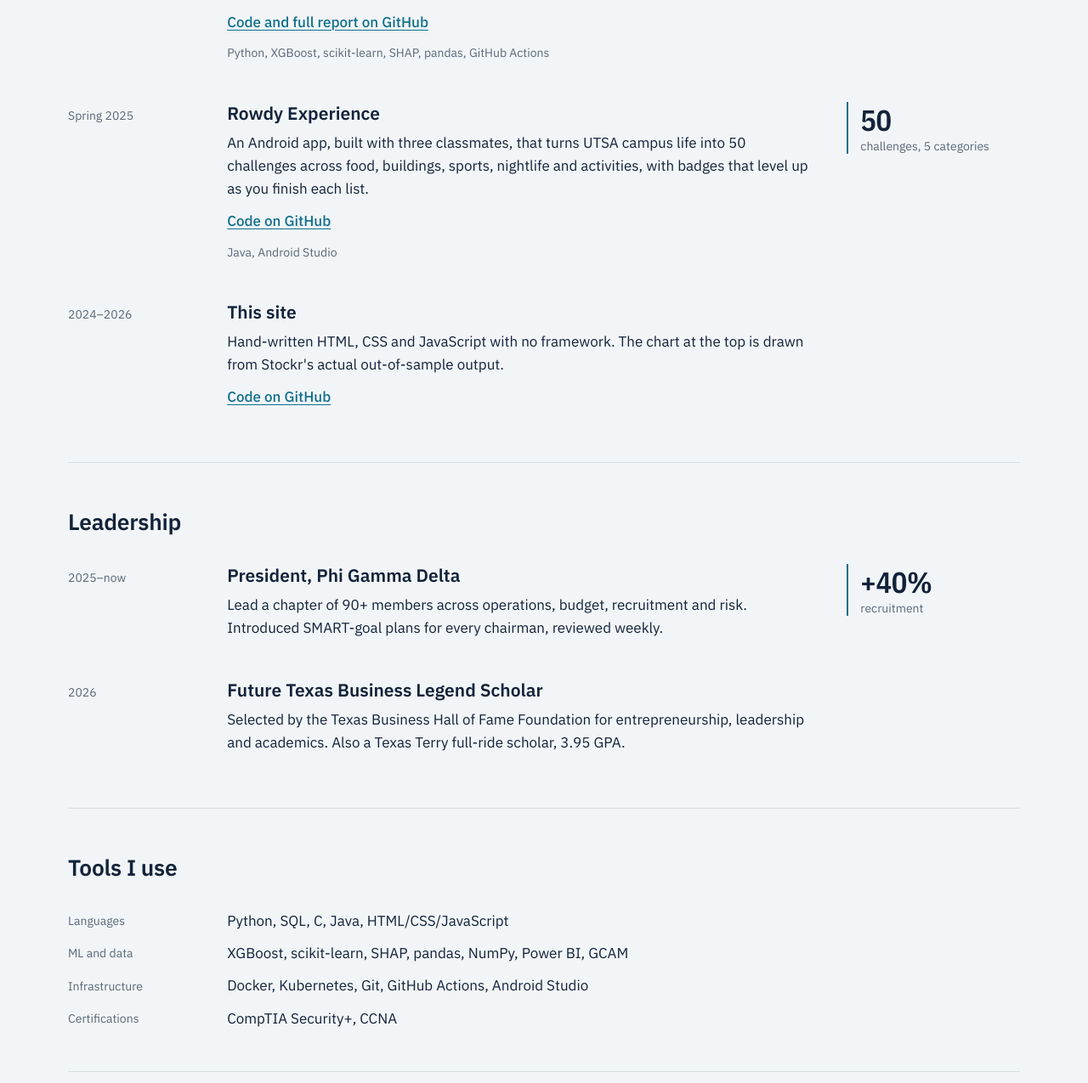
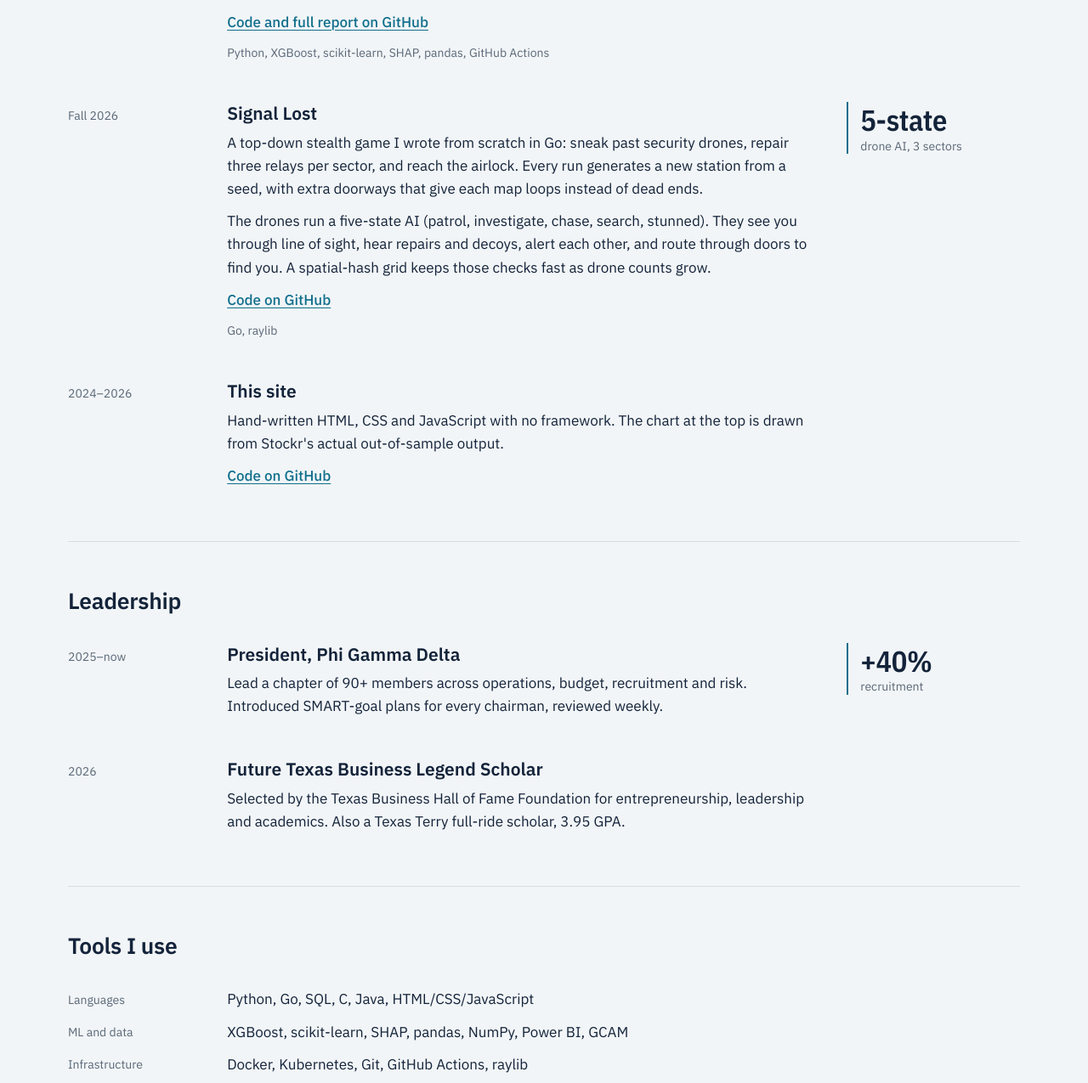
Before and after one commit to dvonnehmielewski/Portfolio, a plain HTML site: page index.html in a window 1280 px wide. Shown: the part 2647-3922 px from the top of the page at 85% size. Drawn offline with nearby package versions, Linux system fonts and the light colour scheme.

Commit message:
Replace Rowdy Experience with Signal Lost; add Go to skills; new resume
Co-Authored-By: Claude Opus 5.5 <noreply@anthropic.com>
Claude-Session: https://claude.ai/code/session_018218ycpaAP12rS1tGubcHX

```diff
--- a/index.html
+++ b/index.html
@@ -128,16 +128,19 @@
       </article>
 
       <article class="entry">
-        <p class="when">Spring 2025</p>
+        <p class="when">Fall 2026</p>
         <div class="body">
-          <h3>Rowdy Experience</h3>
-          <p>An Android app, built with three classmates, that turns UTSA campus life into
-            50 challenges across food, buildings, sports, nightlife and activities, with
-            badges that level up as you finish each list.</p>
-          <p class="links"><a href="https://github.com/UTSA-CS-3443/Rowdy-Experience">Code on GitHub</a></p>
-          <p class="stack">Java, Android Studio</p>
+          <h3>Signal Lost</h3>
+          <p>A top-down stealth game I wrote from scratch in Go: sneak past security drones, repair
+            three relays per sector, and reach the airlock. Every run generates a new station from a
+            seed, with extra doorways that give each map loops instead of dead ends.</p>
+          <p>The drones run a five-state AI (patrol, investigate, chase, search, stunned). They see you
+            through line of sight, hear repairs and decoys, alert each other, and route through doors
+            to find you. A spatial-hash grid keeps those checks fast as drone counts grow.</p>
+          <p class="links"><a href="https://github.com/dvonnehmielewski/signal-lost">Code on GitHub</a></p>
+          <p class="stack">Go, raylib</p>
         </div>
-        <p class="figure"><strong>50</strong> challenges, 5 categories</p>
+        <p class="figure"><strong>5-state</strong> drone AI, 3 sectors</p>
       </article>
 
       <article class="entry">
@@ -177,9 +180,9 @@
     <section id="skills" aria-labelledby="skills-title">
       <h2 id="skills-title">Tools I use</h2>
       <dl class="skills">
-        <dt>Languages</dt><dd>Python, SQL, C, Java, HTML/CSS/JavaScript</dd>
+        <dt>Languages</dt><dd>Python, Go, SQL, C, Java, HTML/CSS/JavaScript</dd>
         <dt>ML and data</dt><dd>XGBoost, scikit-learn, SHAP, pandas, NumPy, Power BI, GCAM</dd>
-        <dt>Infrastructure</dt><dd>Docker, Kubernetes, Git, GitHub Actions, Android Studio</dd>
+        <dt>Infrastructure</dt><dd>Docker, Kubernetes, Git, GitHub Actions, raylib</dd>
         <dt>Certifications</dt><dd>CompTIA Security+, CCNA</dd>
       </dl>
     </section>
```
Also changed, not shown: 1 other file.
